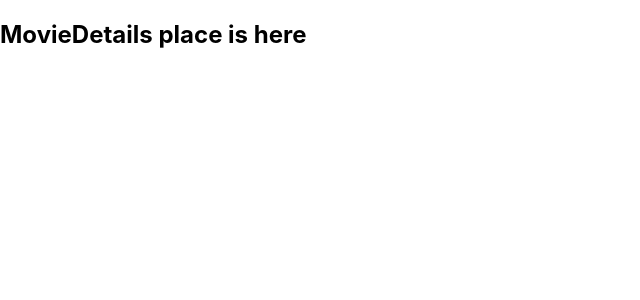
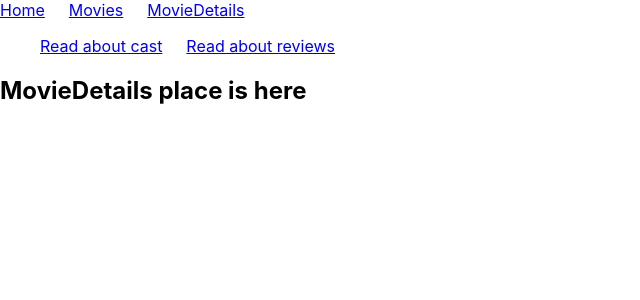
Before and after one commit to InnaUsenko/goit-react-hw-05-movies, a React (Create React App) app: page /goit-react-hw-05-movies/movies/1 in a window 1280 px wide. Shown: the top 300 px of the page, without its empty margins (0-640 px from the left). Built offline with nearby package versions, Linux system fonts and the light colour scheme.

Commit message:
add Navagation

```diff
--- a/src/components/App.jsx
+++ b/src/components/App.jsx
@@ -1,21 +1,30 @@
 import React from 'react';
-import { Routes, Route } from 'react-router-dom';
+import { Link, Routes, Route } from 'react-router-dom';
 import { Home } from './Home/Home';
 import { Movies } from './Movies/Movies';
 import { MovieDetails } from './MovieDetails/MovieDetails';
 import { Cast } from './Cast/Cast';
 import { Reviews } from './Reviews/Reviews';
 
+const APP_PATH = '/goit-react-hw-05-movies';
 export const App = () => {
   return (
     <div>
+      <nav>
+        <Link to={`${APP_PATH}/`} style={{ marginRight: 24 }}>
+          Home
+        </Link>
+        <Link to={`${APP_PATH}/movies`} style={{ marginRight: 24 }}>
+          Movies
+        </Link>
+        <Link to={`${APP_PATH}/movies/1`} style={{ marginRight: 24 }}>
+          MovieDetails
+        </Link>
+      </nav>
       <Routes>
-        <Route path="/goit-react-hw-05-movies/" element={<Home />} />
-        <Route path="/goit-react-hw-05-movies/movies" element={<Movies />} />
-        <Route
-          path="/goit-react-hw-05-movies/movies/:movieId"
-          element={<MovieDetails />}
-        >
+        <Route path={`${APP_PATH}/`} element={<Home />} />
+        <Route path={`${APP_PATH}/movies`} element={<Movies />} />
+        <Route path={`${APP_PATH}/movies/:movieId`} element={<MovieDetails />}>
           <Route path="cast" element={<Cast />} />
           <Route path="reviews" element={<Reviews />} />
         </Route>
--- a/src/components/MovieDetails/MovieDetails.jsx
+++ b/src/components/MovieDetails/MovieDetails.jsx
@@ -3,6 +3,21 @@ import { Link, Outlet } from 'react-router-dom';
 export const MovieDetails = props => {
   return (
     <main>
+      <ul
+        style={{
+          display: 'flex',
+          gap: 24,
+          listStyle: 'none',
+        }}
+      >
+        <li>
+          <Link to="cast">Read about cast</Link>
+        </li>
+        <li>
+          <Link to="reviews">Read about reviews</Link>
+        </li>
+      </ul>
+
       <h2>MovieDetails place is here</h2>
       <Outlet />
     </main>
```
